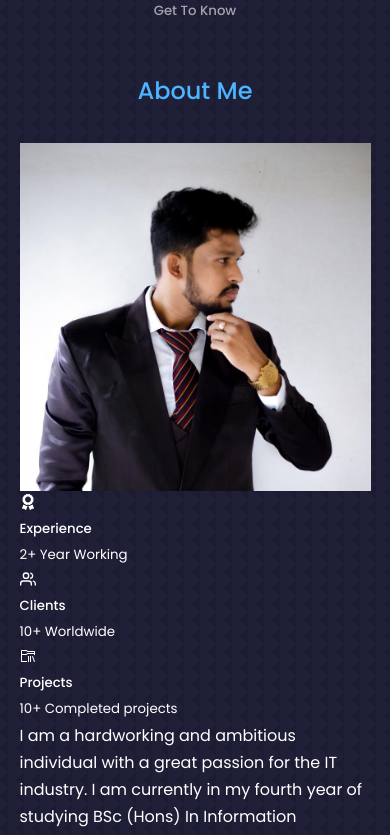
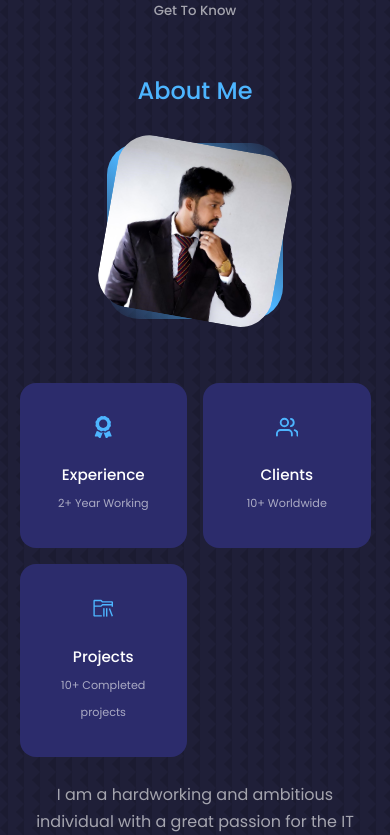
Before and after one commit to nipunakaushan/portfolio-style-01, a React (Create React App) app: page / in a window 390 px wide. Shown: the part 940-1775 px from the top of the page. Built offline with nearby package versions, Linux system fonts and the light colour scheme.

Commit message:
implemet about.css configuration (style of about)

```diff
--- a/src/components/about/About.jsx
+++ b/src/components/about/About.jsx
@@ -23,7 +23,7 @@
         </div>
 
         <div className="about__content">
-          <div className="about cards">
+          <div className="about__cards">
 
             <article className='about__card'>
               <FaAward className='about__icon'/>
--- a/src/components/about/about.css
+++ b/src/components/about/about.css
@@ -0,0 +1,113 @@
+.about__container {
+    display: grid;
+    grid-template-columns: 35% 50%;
+    gap: 15%;
+
+}
+.about__me {
+    width: 100%;
+    aspect-ratio: 1/1;
+    border-radius: 2rem;
+    background: linear-gradient(
+        45deg,
+        transparent,
+        var(--color-primary),
+        transparent
+    );
+    display: grid;
+    place-items: center;
+}
+
+.about__me-image {
+    border-radius: 2rem;
+    overflow: hidden;
+    transform: rotate(10deg);
+    transition: var(--transition);
+}
+
+.about__me-image:hover {
+    transform: rotate(0);
+}
+
+.about__cards{
+    display: grid;
+    grid-template-columns: repeat(3, 1fr);
+    gap: 1.5rem;
+}
+
+.about__card {
+    background: var(--color-bg-variant);
+    border:1px solid transparent;
+    border-radius: 1rem;
+    padding: 2rem;
+    text-align: center;
+    transition: var(--transition);
+}
+
+.about__card:hover {
+    background: transparent;
+    border-color: var(--color-primary-variant);
+    cursor: default;
+
+}
+
+.about__icon {
+    color: var(--color-primary);
+    font-size: 1.4rem;
+    margin-bottom: 1rem;
+}
+
+.about__card h5 {
+    font-size: 0.95rem;
+}
+
+.about__card small{
+    font-size: 0.7rem;
+    color: var(--color-light);
+}
+
+.about__content p {
+    margin: 2rem 0 2.6rem;
+    color: var(--color-light);
+}
+
+/*===============================MEDIA QUARIES(MEDIUM DEVICES)=======================================*/
+
+@media screen and (max-width:1024px) {
+    .about__container {
+        grid-template-columns: 1fr;
+        gap: 0;
+
+    }
+    .about__me {
+        width: 50%;
+        margin: 2rem auto 4rem;
+    }
+
+    .about__content {
+        margin: 1rem 0 1.5rem;
+
+    }
+}
+
+/*===============================SMALL QUARIES(MEDIUM DEVICES)=======================================*/
+
+@media screen and (max-width:600px) {
+    .about__me {
+        margin: 0 auto 3rem;
+    }
+
+    .about__cards{
+        grid-template-columns: 1fr 1fr;
+        gap: 1rem;
+    }
+
+    .about__content{
+        text-align: center;
+    }
+
+    .about__content p{
+        margin: 1.5rem 0;
+    }
+
+}
```
